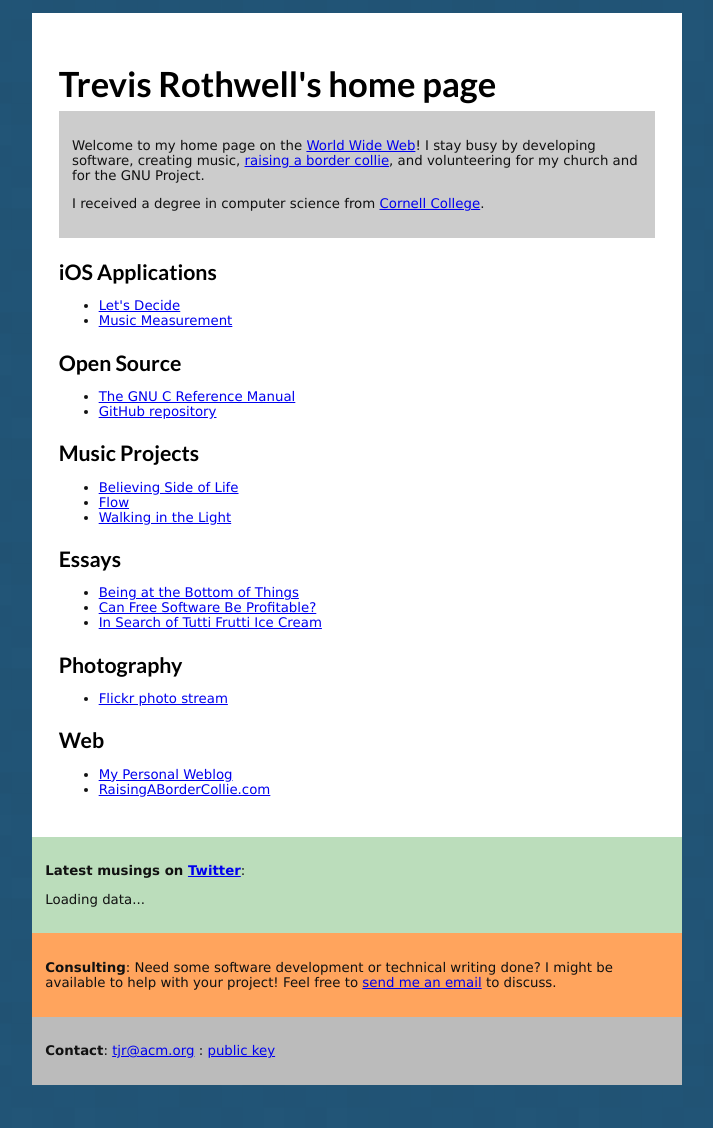
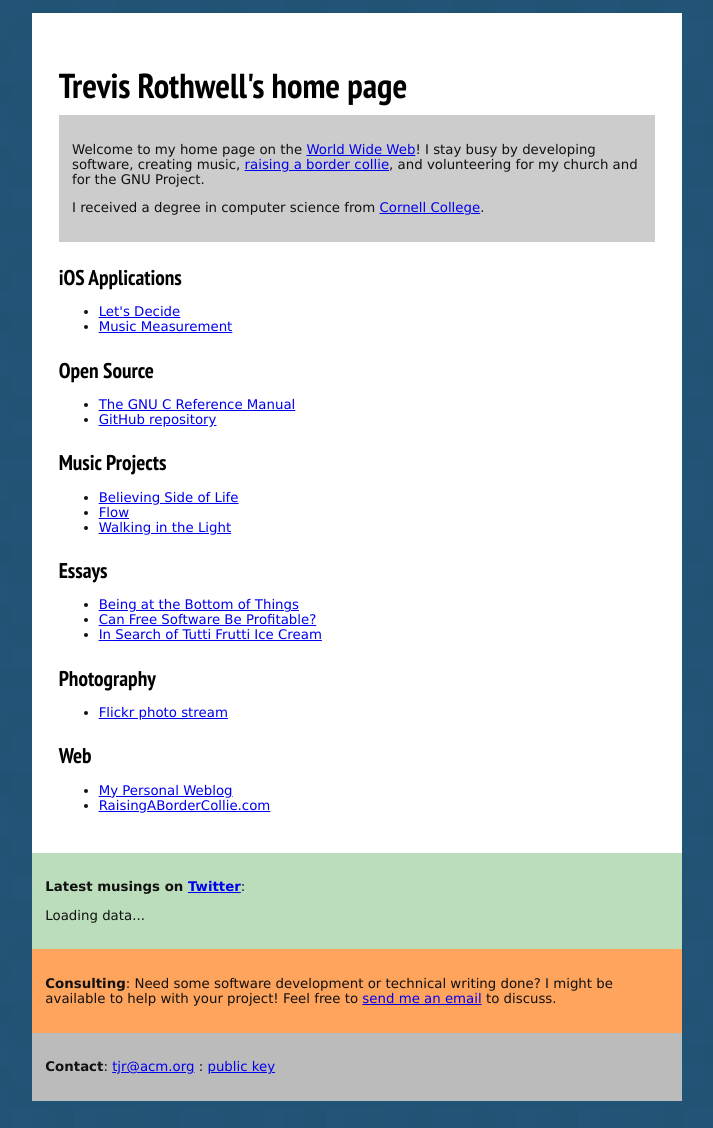
Before and after one commit to tjr/tjr.github.com, a Jekyll site: the page index.html, which Jekyll copies as it is, in a window 1280 px wide. Shown: the whole page, without its empty margins (283-996 px from the left). Built offline with Jekyll 4.4.1, drawn with Linux system fonts in a browser that asks for light colours; some web fonts are replaced.

Commit message:
Update css/home.css

```diff
--- a/css/home.css
+++ b/css/home.css
@@ -1,6 +1,7 @@
 /* Imports */
 @import url(http://fonts.googleapis.com/css?family=Andika);
 @import url(http://fonts.googleapis.com/css?family=Lato:700);
+@import url(http://fonts.googleapis.com/css?family=PT+Sans+Narrow:700);
 
 body {
     padding-top: 0px;
@@ -51,7 +52,7 @@ img.photo { border: 1px solid black; }
 
 /* fonts */
 body {font-family: Verdana; font-size:10pt; color: #111;}
-h1, h2, h3, h4, h5 {font-family: "Lato", "Andika", "Trebuchet MS", sans-serif; color: #000; margin-bottom: 0.2em;}
+h1, h2, h3, h4, h5 {font-family: "PT Sans Narrow", "Lato", "Andika", "Trebuchet MS", sans-serif; color: #000; margin-bottom: 0.2em;}
 h1 {font-size: 26pt;}
 h2 {font-size: 20pt;}
 h3 {font-size: 16pt;}
```
